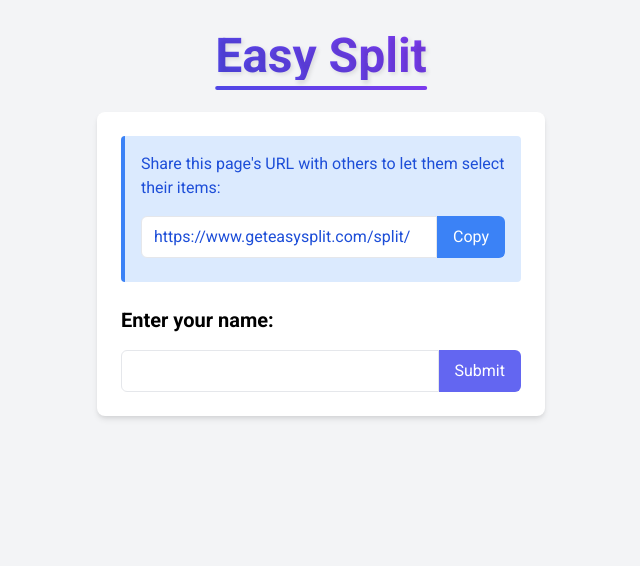
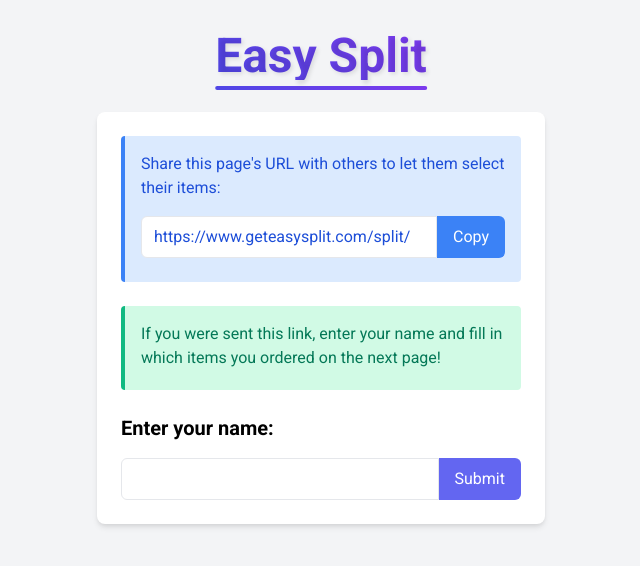
Before and after one commit to alhuang10/split-the-bill, a Flask app: template templates/split.html in a window 1280 px wide. Shown: the top 566 px of the page, without its empty margins (319-959 px from the left). Run offline with Flask 3, Linux system fonts and the light colour scheme; the template is opened without the code that fills it, so the values that code supplies are empty.

Commit message:
Some formatting stuff

```diff
--- a/templates/split.html
+++ b/templates/split.html
@@ -61,6 +61,11 @@
                 <p v-if="copied" class="text-sm text-green-600">URL copied to clipboard!</p>
             </div>
 
+            <div class="max-w-md mx-auto mb-6 bg-green-100 border-l-4 border-green-500 text-green-700 p-4 rounded" role="alert">
+                <p class="mb-1">If you were sent this link, enter your name and fill in which items you ordered on the next page!</p>
+                <p v-if="copied" class="text-sm text-green-600">URL copied to clipboard!</p>
+            </div>
+
             <h2 class="text-xl font-semibold mb-4">Enter your name:</h2>
             <div class="flex">
                 <input v-model="userName" @keyup.enter="submitName" class="flex-grow px-3 py-2 border rounded-l-md focus:outline-none focus:ring-2 focus:ring-indigo-500">
@@ -107,8 +112,8 @@
             <div v-if="amountsOwed" class="mt-8 bg-white rounded-lg shadow-md p-6">
                 <h3 class="text-xl font-semibold mb-4">Amounts Owed:</h3>
                 <ul class="space-y-2">
-                    <li v-for="(amount, user) in amountsOwed" :key="user" class="flex justify-between items-center">
-                        <span class="font-medium">[[ user ]]</span>
+                    <li v-for="(amount, user) in amountsOwed" :key="user" class="flex items-center">
+                        <span class="font-medium mr-2">[[ user ]]:</span>
                         <span class="text-green-600 font-semibold">$[[ amount ]]</span>
                     </li>
                 </ul>
```
